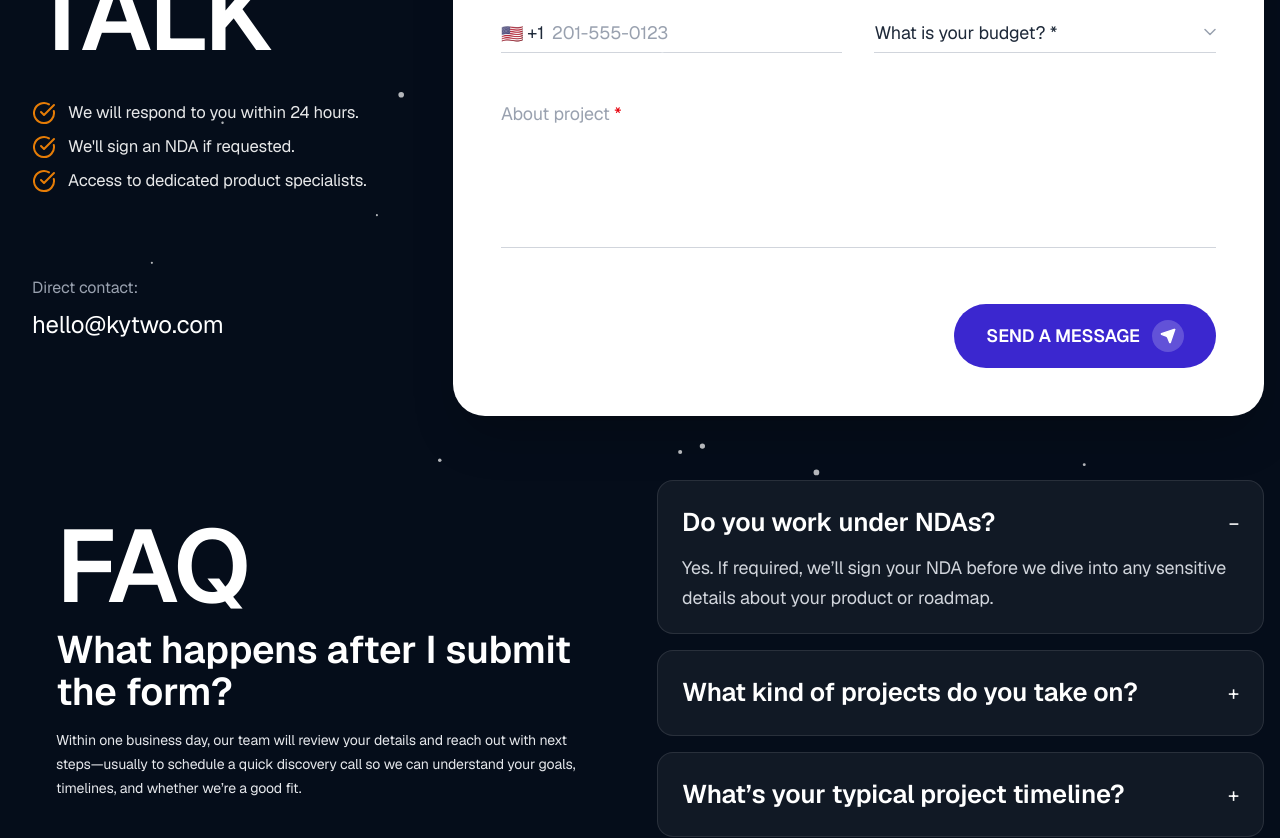
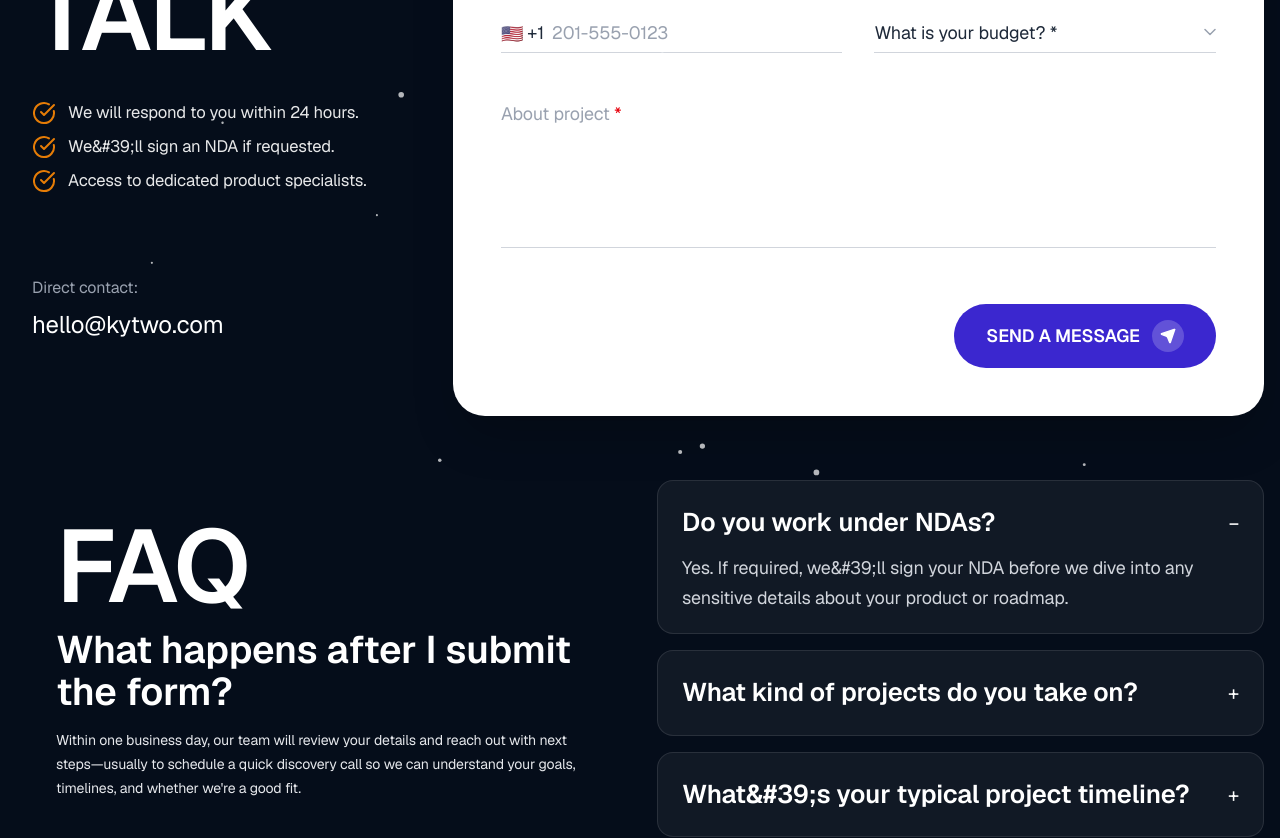
Before and after one commit to zain-sheikh/kytwo, a Next.js app: page /contact in a window 1280 px wide. Shown: the part 320-1158 px from the top of the page. Built offline with nearby package versions, Linux system fonts and the light colour scheme; no server answers.

Commit message:
Update page.tsx

```diff
--- a/src/app/contact/page.tsx
+++ b/src/app/contact/page.tsx
@@ -27,7 +27,7 @@ export default function ContactPage() {
               <ul className="space-y-2 mt-10">
                 {[
                   "We will respond to you within 24 hours.",
-                  "We'll sign an NDA if requested.",
+                  "We&#39;ll sign an NDA if requested.",
                   "Access to dedicated product specialists.",
                 ].map((text, i) => (
                   <li
@@ -93,7 +93,7 @@ export default function ContactPage() {
             >
               Within one business day, our team will review your details and
               reach out with next steps—usually to schedule a quick discovery
-              call so we can understand your goals, timelines, and whether we’re
+              call so we can understand your goals, timelines, and whether we&#39;re
               a good fit.
             </p>
           </div>
@@ -103,15 +103,15 @@ export default function ContactPage() {
             {[
               {
                 q: "Do you work under NDAs?",
-                a: "Yes. If required, we’ll sign your NDA before we dive into any sensitive details about your product or roadmap.",
+                a: "Yes. If required, we&#39;ll sign your NDA before we dive into any sensitive details about your product or roadmap.",
               },
               {
                 q: "What kind of projects do you take on?",
                 a: "We partner with startups and growing brands on web apps, SaaS products, dashboards, and marketing sites that need both design and development.",
               },
               {
-                q: "What’s your typical project timeline?",
-                a: "Most engagements start with a short discovery phase. From there, timelines depend on scope, but we’ll always give you clear milestones and updates.",
+                q: "What&#39;s your typical project timeline?",
+                a: "Most engagements start with a short discovery phase. From there, timelines depend on scope, but we&#39;ll always give you clear milestones and updates.",
               },
               {
                 q: "Can we start small and expand later?",
```
